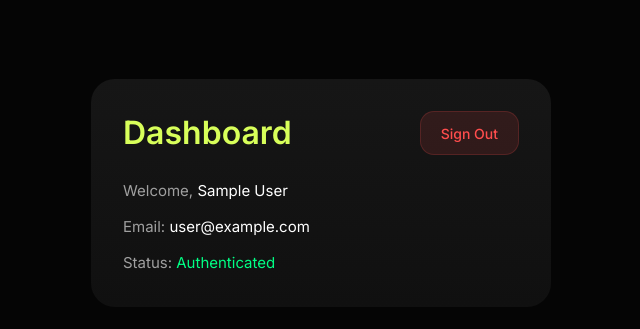
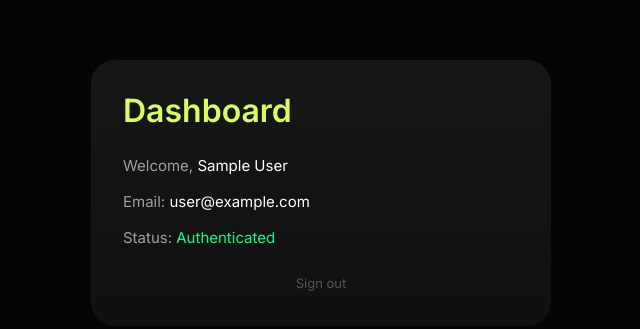
Before and after one commit to thesmallbee/SecureGate, a Next.js app: page /dashboard in a window 1280 px wide. Shown: the part 207-536 px from the top of the page, without its empty margins (319-959 px from the left). Built offline with nearby package versions, Linux system fonts and the light colour scheme; no server answers; sample sign-in values are in the browser's storage.

Commit message:
feat: implement protected dashboard page with sign-out functionality

```diff
--- a/src/app/dashboard/page.tsx
+++ b/src/app/dashboard/page.tsx
@@ -1,7 +1,7 @@
 import { getServerSession } from "next-auth";
 import { authOptions } from "@/lib/auth";
 import { redirect } from "next/navigation";
-import Link from "next/link";
+import SignOutButton from "@/components/SignOutButton";
 
 export default async function DashboardPage() {
   const session = await getServerSession(authOptions);
@@ -23,20 +23,12 @@ export default async function DashboardPage() {
             padding: "32px",
           }}
         >
-          <div className="flex items-center justify-between">
           <h1
             className="text-[32px] font-semibold leading-[1.2]"
             style={{ color: "#D8FF5A" }}
           >
             Dashboard
           </h1>
-            <Link
-              href="/api/auth/signout"
-              className="flex h-[44px] items-center justify-center rounded-[14px] border border-[rgba(255,77,77,0.18)] bg-[rgba(255,77,77,0.12)] px-5 text-[14px] font-medium text-[#FF4D4D] transition-all hover:bg-[rgba(255,77,77,0.2)]"
-            >
-              Sign Out
-            </Link>
-          </div>
           <div className="space-y-3 text-[15px] leading-[1.6] text-[#A0A0A0]">
             <p>
               Welcome,{" "}
@@ -51,6 +43,7 @@ export default async function DashboardPage() {
               <span style={{ color: "#00FF84" }}>Authenticated</span>
             </p>
           </div>
+          <SignOutButton />
         </div>
       </div>
     </div>
--- /dev/null
+++ b/src/components/SignOutButton.tsx
@@ -0,0 +1,15 @@
+"use client";
+
+import { signOut } from "next-auth/react";
+
+export default function SignOutButton() {
+  return (
+    <button
+      type="button"
+      onClick={() => signOut({ callbackUrl: "/login" })}
+      className="text-[13px] text-[#555] transition-colors hover:text-[#888]"
+    >
+      Sign out
+    </button>
+  );
+}
```
Lines whose indentation alone changed are shown as unchanged.
